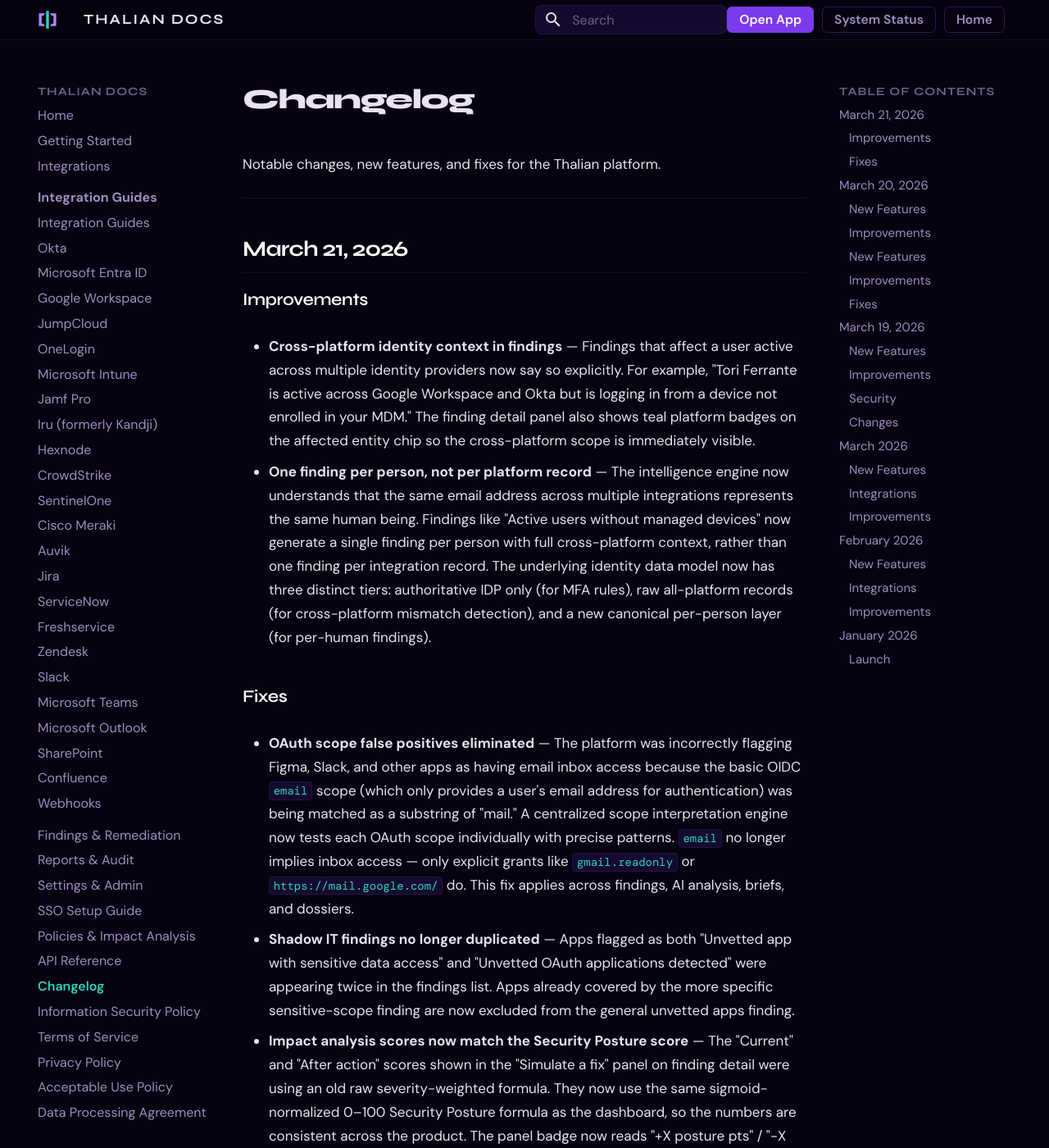
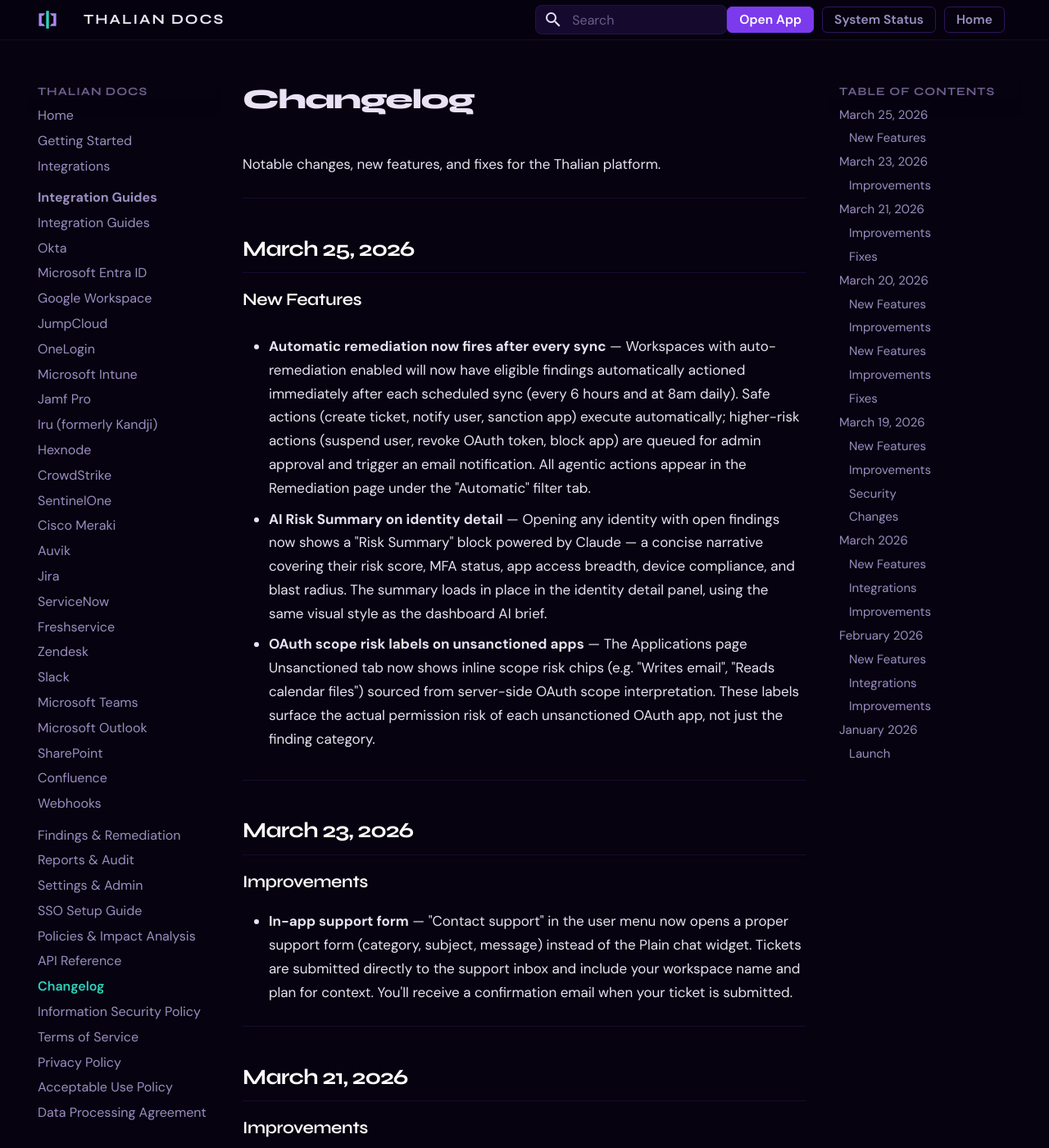
Before and after one commit to tori-mf13/thalian-docs, an MkDocs documentation site: the page built from docs/changelog.md, in a window 1280 px wide and 1400 px high. Shown: the whole window at 82% size. Built offline with MkDocs 1.6.1 and Material for MkDocs 9.7.7, drawn with Linux system fonts in a browser that asks for light colours.

Commit message:
Add March 25 changelog: agentic remediation, AI Risk Summary, OAuth scope chips
Co-Authored-By: Claude Sonnet 4.6 <noreply@anthropic.com>

```diff
--- a/docs/changelog.md
+++ b/docs/changelog.md
@@ -1,6 +1,26 @@
 # Changelog
 
 Notable changes, new features, and fixes for the Thalian platform.
+
+---
+
+## March 25, 2026
+
+### New Features
+
+- **Automatic remediation now fires after every sync** — Workspaces with auto-remediation enabled will now have eligible findings automatically actioned immediately after each scheduled sync (every 6 hours and at 8am daily). Safe actions (create ticket, notify user, sanction app) execute automatically; higher-risk actions (suspend user, revoke OAuth token, block app) are queued for admin approval and trigger an email notification. All agentic actions appear in the Remediation page under the "Automatic" filter tab.
+
+- **AI Risk Summary on identity detail** — Opening any identity with open findings now shows a "Risk Summary" block powered by Claude — a concise narrative covering their risk score, MFA status, app access breadth, device compliance, and blast radius. The summary loads in place in the identity detail panel, using the same visual style as the dashboard AI brief.
+
+- **OAuth scope risk labels on unsanctioned apps** — The Applications page Unsanctioned tab now shows inline scope risk chips (e.g. "Writes email", "Reads calendar files") sourced from server-side OAuth scope interpretation. These labels surface the actual permission risk of each unsanctioned OAuth app, not just the finding category.
+
+---
+
+## March 23, 2026
+
+### Improvements
+
+- **In-app support form** — "Contact support" in the user menu now opens a proper support form (category, subject, message) instead of the Plain chat widget. Tickets are submitted directly to the support inbox and include your workspace name and plan for context. You'll receive a confirmation email when your ticket is submitted.
 
 ---
 
```
